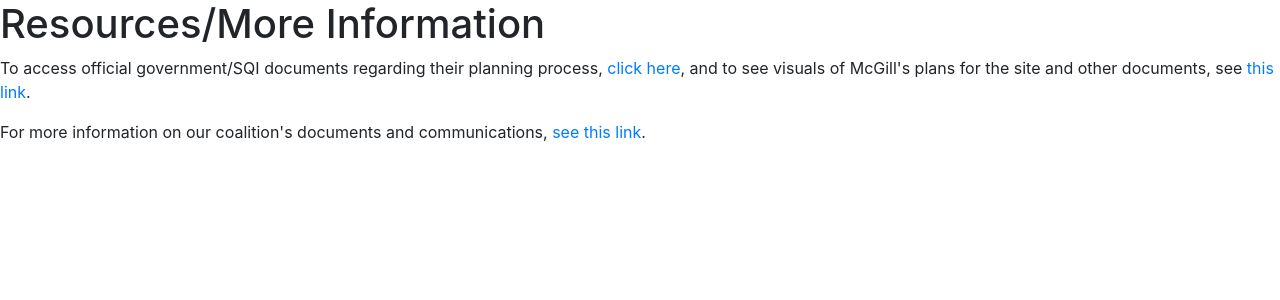
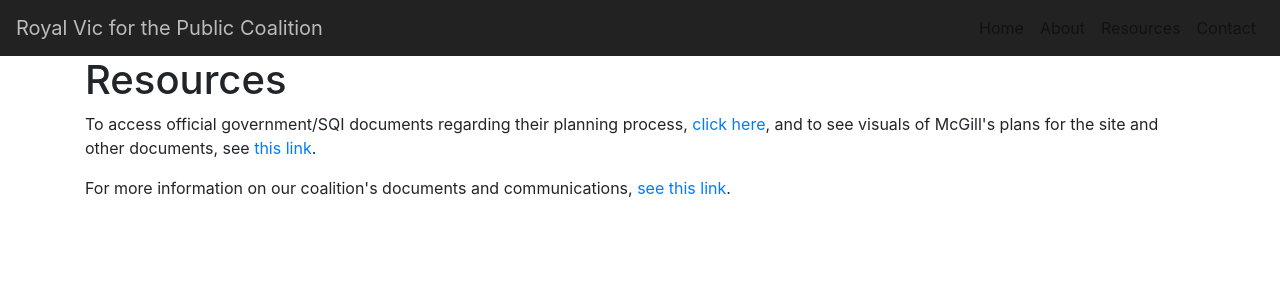
Before and after one commit to vidyasujaya/royal-victoria, a React (Create React App) app: page /resources in a window 1280 px wide. Shown: the top 300 px of the page. Built offline with nearby package versions, Linux system fonts and the light colour scheme.

Commit message:
add layout and navbar components with working links

```diff
--- a/src/App.js
+++ b/src/App.js
@@ -1,15 +1,19 @@
 import React from "react";
 import { BrowserRouter as Router, Route, Switch } from "react-router-dom";
 import "./App.css";
-import { Home } from "./components/Home";
-import { About } from "./components/About";
-import { Contact } from "./components/Contact";
-import { Resources } from "./components/Resources";
-import { NoMatch } from "./components/NoMatch";
+import { Home } from "./Home";
+import { About } from "./About";
+import { Contact } from "./Contact";
+import { Resources } from "./Resources";
+import { NoMatch } from "./NoMatch";
+import { Layout } from "./components/Layout";
+import { NavBar } from "./components/NavBar";
 
 function App() {
   return (
     <React.Fragment>
+      <NavBar />
+      <Layout>
         <Router>
           <Switch>
             <Route exact path="/" component={Home} />
@@ -19,6 +23,7 @@ function App() {
             <Route component={NoMatch} />
           </Switch>
         </Router>
+      </Layout>
     </React.Fragment>
   );
 }
--- a/src/components/Resources.js
+++ b/src/Resources.js
@@ -3,7 +3,7 @@ import React from "react";
 export const Resources = () => {
   return (
     <div>
-      <h1>Resources/More Information</h1>
+      <h1>Resources</h1>
       <p>
         To access official government/SQI documents regarding their planning
         process,{" "}
--- /dev/null
+++ b/src/components/Layout.js
@@ -0,0 +1,6 @@
+import React from "react";
+import { Container } from "react-bootstrap";
+
+export const Layout = (props) => {
+  return <Container>{props.children}</Container>;
+};
--- /dev/null
+++ b/src/components/NavBar.js
@@ -0,0 +1,45 @@
+import React from "react";
+import { Nav, Navbar } from "react-bootstrap";
+import styled from "styled-components";
+
+const Styles = styled.div`
+  .navbar {
+    background-color: #222;
+  }
+
+  .navbar-brand,
+  .navbar-nav,
+  .nav-link {
+    color: #bbb;
+    &:hover {
+      color: white;
+    }
+  }
+`;
+
+export const NavBar = () => {
+  return (
+    <Styles>
+      <Navbar expand="lg">
+        <Navbar.Brand href="/">Royal Vic for the Public Coalition</Navbar.Brand>
+        <Navbar.Toggle aria-controls="basic-navbar-nav" />
+        <Navbar.Collapse id="basic-navbar-nav">
+          <Nav className="ml-auto">
+            <Nav.Item>
+              <Nav.Link href="/">Home</Nav.Link>
+            </Nav.Item>
+            <Nav.Item>
+              <Nav.Link href="/about">About</Nav.Link>
+            </Nav.Item>
+            <Nav.Item>
+              <Nav.Link href="/resources">Resources</Nav.Link>
+            </Nav.Item>
+            <Nav.Item>
+              <Nav.Link href="/contact">Contact</Nav.Link>
+            </Nav.Item>
+          </Nav>
+        </Navbar.Collapse>
+      </Navbar>
+    </Styles>
+  );
+};
```
Also changed, not shown: src/About.js (renamed from src/components/About.js), src/Contact.js (renamed from src/components/Contact.js), src/Home.js (renamed from src/components/Home.js), src/NoMatch.js (renamed from src/components/NoMatch.js). Lines whose indentation alone changed are shown as unchanged.
